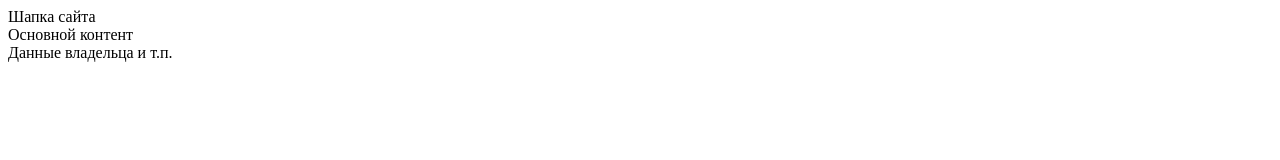
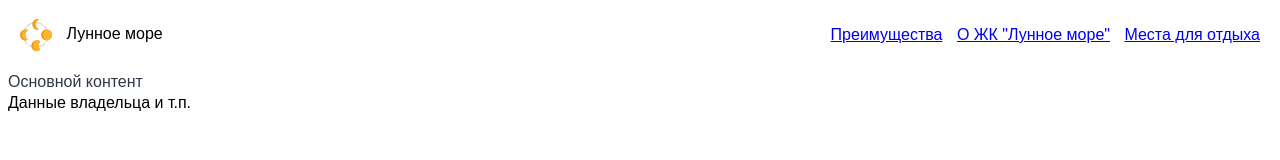
Before and after one commit to Skenzi/layout-designer-project-lvl1, a plain HTML site: page index.html in a window 1280 px wide. Drawn offline with Linux system fonts and the light colour scheme.

Commit message:
Step3
Add CSS-code for header

```diff
--- a/index.html
+++ b/index.html
@@ -3,10 +3,25 @@
   <head>
     <meta charset="utf-8">
     <title>ЖК "Лунное море"; Skenzi</title>
+    <link href="styles.css" rel="stylesheet" type="text/css">
   </head>
   <body>
-<header>Шапка сайта</<header>
+<header>
+  <section class="logo-d">
+    <img src="images/logo.svg" alt="logo">
+    Лунное море
+  </section>
+  <section class="nav-menu">
+    <nav>
+      <li><a href="#">Преимущества</a></li>
+      <li><a href="#">О ЖК "Лунное море"</a></li>
+      <li><a href="#">Места для отдыха</a></li>
+    </nav>
+  </section>
+</header>
+<div class="container-mt">
 <main>Основной контент</main>
 <footer>Данные владельца и т.п.</footer>
+</div>
   </body>
 </html>
--- /dev/null
+++ b/styles.css
@@ -0,0 +1,46 @@
+body {
+  font-family: sans-serif;
+}
+main {
+  font-size: 16px;
+  color: #303846;
+  line-height: 1.5;
+}
+h1 {
+  font-size: 3em;
+  margin-top: 0;
+  margin-bottom: 0;
+}
+h2 {
+  font-size: 1.8em;
+  margin-top: 0;
+  margin-bottom: 0.5em;
+}
+header {
+  position: fixed;
+  background-color: #fff;
+  height: 60px;
+  padding: 5px 20px;
+  top: 0;
+  left: 0;
+  right: 0;
+  display: flex;
+  align-items: center;
+  justify-content: space-between;
+}
+.container-mt {
+  margin-top: 70px;
+}
+.logo-d img {
+  width: 32px;
+  height: 32px;
+  vertical-align: middle;
+  margin-right: 10px;
+}
+nav li {
+  display: inline-block;
+    margin-left: 10px;
+}
+nav:nth-child(1) {
+  margin-left: 0;
+}
```
